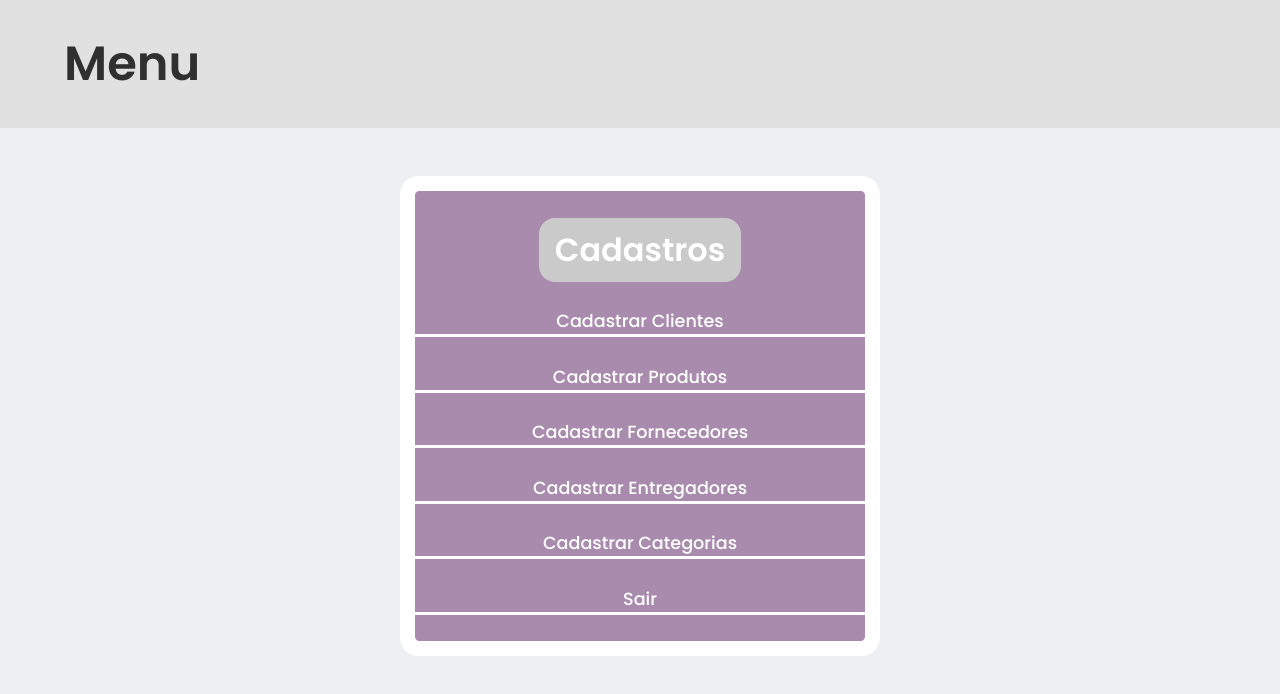
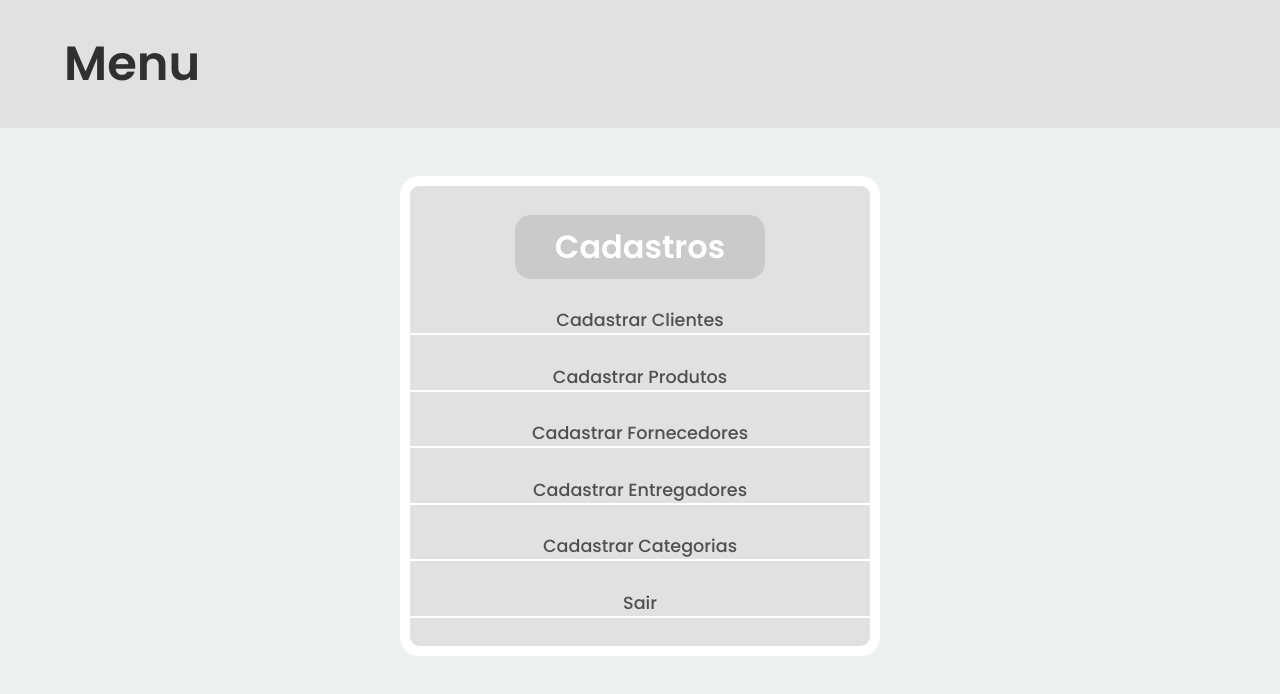
Before and after one commit to marceletavares/Trabalho-LP, a website: page privado/menu.html in a window 1280 px wide. Drawn offline with Linux system fonts and the light colour scheme.

Commit message:
alterações css

```diff
--- a/privado/css/menu.css
+++ b/privado/css/menu.css
@@ -14,9 +14,9 @@ body {
 
 a {
     text-decoration: none;
-    color: #ffffff;
+    color: #505050;
     width: 30rem;
-    border-bottom: 3px solid #ffffff;
+    border-bottom: 2px solid #ffffff;
     text-align: center;
     font-size: 1.1rem;
     transition: 0.4s;
@@ -24,11 +24,10 @@ a {
 
 a:hover {
     color: #a9a9a9;
-    font-size: 1.2rem;
 }
 
 #menu {
-    background-color: #a98cad;
+    background-color: rgb(225, 225, 225);
     height: 30rem;
     width: 30rem;
     display: flex;
@@ -36,7 +35,7 @@ a:hover {
     align-items: center;
     justify-content: space-evenly;
     border-radius: 1.2rem;
-    border: 15px solid #ffffff;
+    border: 10px solid #ffffff;
 }
 
 main {
@@ -49,7 +48,7 @@ h2 {
     font-weight: 600;
     color: #ffffff;
     background-color: #cacaca;
-    padding: 0.5rem 1rem;
+    padding: 0.5rem 2.5rem;
     border-radius: 1rem;
 }
 
--- a/publico/css/vitrineProdutos.css
+++ b/publico/css/vitrineProdutos.css
@@ -13,7 +13,7 @@ body {
 }
 
 header {
-    background-color: rgb(222, 209, 227);
+    background-color: rgb(225, 225, 225);
     height: 5rem;
     display: flex;
     align-items: center;
```
